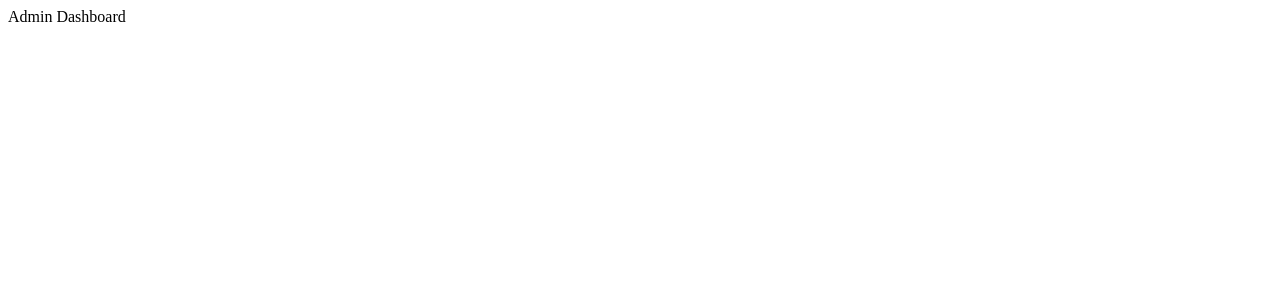
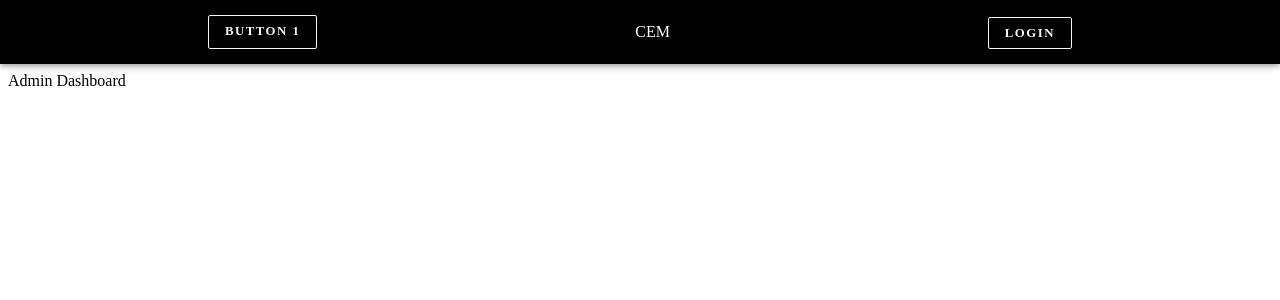
Before and after one commit to Developer-Student-Clubs-VSSUT-Burla/CEM-frontend, a React (Vite) app: page /admin in a window 1280 px wide. Shown: the top 300 px of the page. Built offline with nearby package versions, Linux system fonts and the light colour scheme.

Commit message:
Added Navbar to Admin Layout

```diff
--- /dev/null
+++ b/src/components/navbar/AdminNavbar.jsx
@@ -0,0 +1,106 @@
+import React, { useContext, lazy } from "react";
+import {
+  AppBar,
+  Toolbar,
+  Container,
+  Box,
+  useMediaQuery,
+  useTheme,
+} from "@material-ui/core";
+import { makeStyles } from "@material-ui/core/styles";
+import { Link, useHistory } from "react-router-dom";
+import Drawer from "./DrawerNavbar";
+
+const useStyles = makeStyles((theme) => {
+  return {
+    toolbar: theme.mixins.toolbar,
+    content: { height: "300vh" },
+    root: { backgroundColor: "#000000", zIndex: "99" },
+    sectionToolbar: { alignItems: "flex-end" },
+    sections: { width: "100%", height: "100%" },
+    logo: {
+      maxHeight: "50px",
+      margin: "10px 0px",
+    },
+    subscribeButton: {
+      letterSpacing: "1.5px",
+      fontSize: ".8rem",
+      background: "transparent",
+      border: "1px solid #f5f5f5",
+      color: "#f5f5f5",
+      textTransform: "uppercase",
+      fontWeight: 700,
+      boxSizing: "border-box",
+      height: "34px",
+      padding: "0.5rem 1rem",
+      borderRadius: "2px",
+      textDecoration: "none",
+      "&:hover": {
+        background: "#f5f5f5",
+        color: "#000",
+      },
+    },
+    logoutBtn: {
+      marginLeft: "10px",
+    },
+  };
+});
+
+const Header = (props) => {
+  const classes = useStyles();
+  const theme = useTheme();
+  const isMatch = useMediaQuery(theme.breakpoints.down("sm"));
+  const [anchorEl, setAnchorEl] = React.useState(null);
+  const handleClick = (event) => {
+    if (anchorEl !== event.currentTarget) {
+      setAnchorEl(event.currentTarget);
+    }
+  };
+  const handleClose = () => {
+    setAnchorEl(null);
+  };
+
+  return (
+    <nav>
+       <AppBar className={classes.root}>
+          <Container maxWidth="md">
+            <Toolbar>
+              <Box
+                className={classes.sections}
+                display="flex"
+                justifyContent="space-between"
+                alignItems="center"
+              >
+                {isMatch ? (
+                  <Drawer sections={["1", "2"]} />
+                ) : (
+                <Link to="#" className={classes.subscribeButton}>
+                    Button 1
+                  </Link>
+                )}
+                <Box>
+                  CEM
+                </Box>
+                <Box>
+                  {!isMatch &&
+                      <>
+                      <Link
+                        className={classes.subscribeButton}
+                        to="#"
+                      >
+                        Login
+                      </Link>
+                      </>
+                    }
+                </Box>
+              </Box>
+            </Toolbar>
+          </Container>
+        </AppBar>
+      {/* Div for Gap Here */}
+      <div className={classes.toolbar}></div>
+    </nav>
+  );
+};
+
+export default Header;
--- /dev/null
+++ b/src/components/navbar/DrawerNavbar.jsx
@@ -0,0 +1,79 @@
+import React, { useState } from "react";
+import {
+  List,
+  ListItem,
+  ListItemIcon,
+  IconButton,
+  ListItemText,
+  makeStyles,
+  Drawer,
+} from "@material-ui/core";
+import MenuIcon from "@material-ui/icons/Menu";
+
+const DrawerComponent = ({ sections }) => {
+  const drawerWidth = "50%";
+
+  const useStyles = makeStyles((theme) => ({
+    drawerContainer: {
+      backgroundColor: "#000",
+      paddingTop: "30px",
+      width: drawerWidth,
+    },
+    iconButtonContainer: {
+      color: "#FFF",
+    },
+    menuIconToggle: {
+      fontSize: "2rem",
+    },
+    drawerText: {
+      color: "#FFF",
+    },
+  }));
+
+  const [openDrawer, setOpenDrawer] = useState(false);
+  //Css
+  const classes = useStyles();
+  return (
+    <>
+      <Drawer
+        anchor="left"
+        classes={{ paper: classes.drawerContainer }}
+        onClose={() => setOpenDrawer(false)}
+        open={openDrawer}
+        onOpen={() => setOpenDrawer(true)}
+      >
+        <List>
+          {sections.map((navbarItem, index) => {
+            return (
+              <ListItem
+                key={index}
+                divider
+                button
+                onClick={() => {
+                  setOpenDrawer(false);
+                }}
+              >
+                <ListItemIcon>
+                  <ListItemText className={classes.drawerText}>
+                    {navbarItem}
+                  </ListItemText>
+                </ListItemIcon>
+              </ListItem>
+            );
+          })}
+        </List>
+      </Drawer>
+      {/* Since this is inside our toolbar we can push it to the end of the toolbar */}
+      <IconButton
+        aria-label="Side Navbar Button"
+        className={classes.iconButtonContainer}
+        onClick={() => setOpenDrawer(!openDrawer)}
+        disableRipple
+      >
+        <MenuIcon className={classes.menuIconToggle} />
+      </IconButton>
+    </>
+  );
+};
+
+export default DrawerComponent;
--- a/src/layout/AdminLayout.jsx
+++ b/src/layout/AdminLayout.jsx
@@ -1,9 +1,10 @@
 import { Container } from "@material-ui/core";
+import AdminNavbar from "../components/navbar/AdminNavbar"
 
 const AdminLayout = ({ children }) => {
   return (
     <Container maxWidth={false} disableGutters>
-      {/* Admin <Navbar /> */}
+      <AdminNavbar />
       {children}
       {/*Admin <Footer /> */}
     </Container>
```
